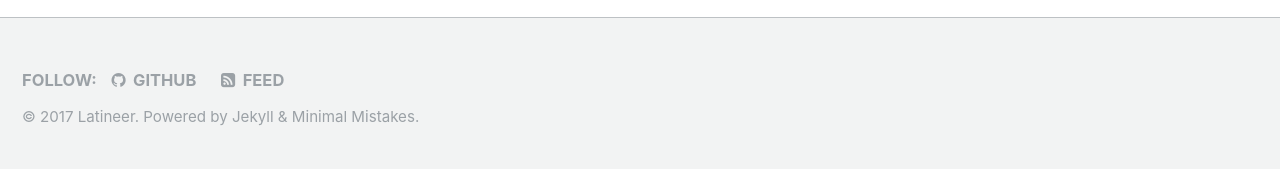
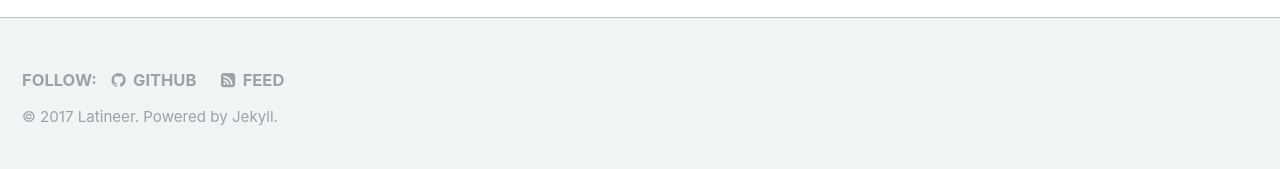
Before and after one commit to rvente/site, a Jekyll site: the page built from _pages/splash-page.md, in a window 1280 px wide. Shown: the part 1936-2105 px from the top of the page. Built offline with Jekyll 4.4.1, drawn with Linux system fonts in a browser that asks for light colours.

Commit message:
Update footer.html

```diff
--- a/_includes/footer.html
+++ b/_includes/footer.html
@@ -19,4 +19,4 @@
   </ul>
 </div>
 
-<div class="page__footer-copyright">&copy; {{ site.time | date: '%Y' }} {{ site.name | default: site.title }}. {{ site.data.ui-text[site.locale].powered_by | default: "Powered by" }} <a href="http://jekyllrb.com" rel="nofollow">Jekyll</a> &amp; <a href="https://mademistakes.com/work/minimal-mistakes-jekyll-theme/" rel="nofollow">Minimal Mistakes</a>.</div>
+<div class="page__footer-copyright">&copy; {{ site.time | date: '%Y' }} {{ site.name | default: site.title }}. {{ site.data.ui-text[site.locale].powered_by | default: "Powered by" }} <a href="http://jekyllrb.com" rel="nofollow">Jekyll</a>.</div>
```
